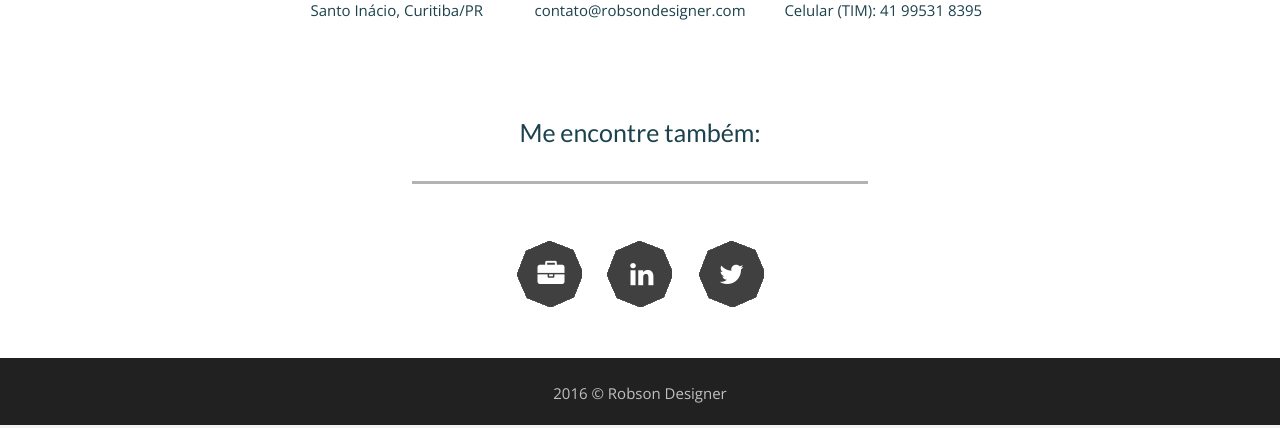
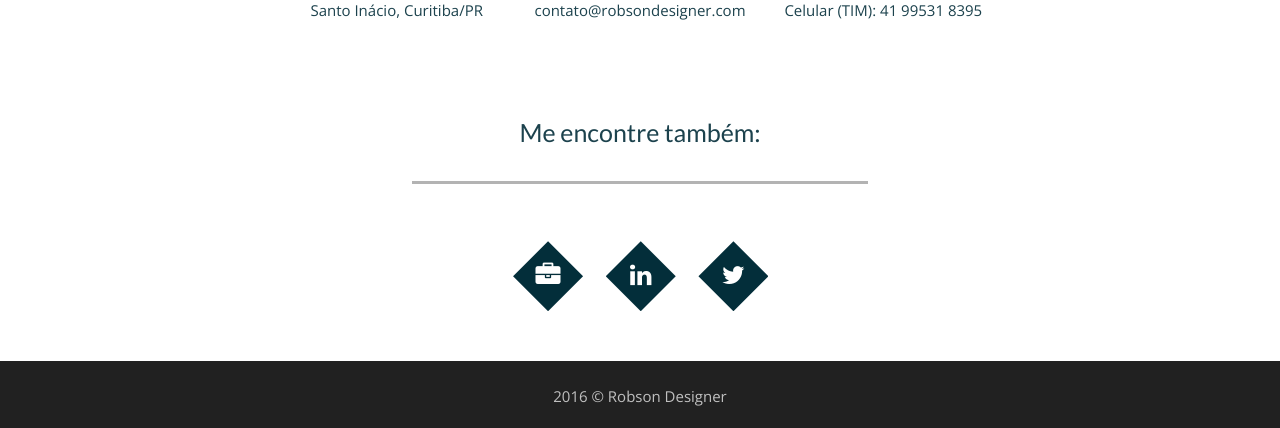
Before and after one commit to RobsonVinicius/robsondesigner, a PHP site: page / in a window 1280 px wide. Shown: the part 4600-5028 px from the top of the page. Run offline with PHP 8.4, Linux system fonts and the light colour scheme; some libraries are stand-ins or nearby versions.

Commit message:
updated social button

```diff
--- a/css/style.css
+++ b/css/style.css
@@ -605,20 +605,25 @@ label {
 	margin: 0 10px;
 }
 #contact-section .social i.fa {
-	font-size: 27px;
-	padding: 20px 20px;
+	font-size: 25px;
+	width: 70px;
+	height: 70px;
+	line-height: 70px;
 	color: #fff;
 	transition: all 0.5s;
-	background: url(../img/contact-mask-1.png) no-repeat;
-	/* background:#0D394F;
-	   border-radius: 100%;
-	*/
+	background-color: #032e3a;
+	/* background: url(../img/contact-mask-1.png) no-repeat; */
+	-webkit-clip-path: polygon(50% 0%, 100% 50%, 50% 100%, 0% 50%);
+clip-path: polygon(50% 0%, 100% 50%, 50% 100%, 0% 50%);
+
+
 
 }
 
 #contact-section .social i.fa:hover {
 	color: #0D394F;
-	background: url(../img/contact-mask-2.png) no-repeat; /* background: #f3ca27; */
+	background-color: #fdb020;
+	/* background: url(../img/contact-mask-2.png) no-repeat;  */
 }
 
 #contact-section .btn {
@@ -653,7 +658,7 @@ a:focus, .btn:focus, .btn:active:focus, .btn.active:focus, .btn.focus, .btn:acti
 
 .concerto_icone i.fa {
 
-padding: 20px 23px !important;
+/* padding: 18px 20px !important; */
 
 }
 .social hr {
--- a/index.html
+++ b/index.html
@@ -390,7 +390,7 @@
               <i class="fa fa-briefcase"></i>
             </a>
           </li>
-          <li class="concerto_icone">
+          <li>
             <a href="https://br.linkedin.com/in/robson-vinicius" target="_blank">
               <i class="fa fa-linkedin"></i>
             </a>
```
